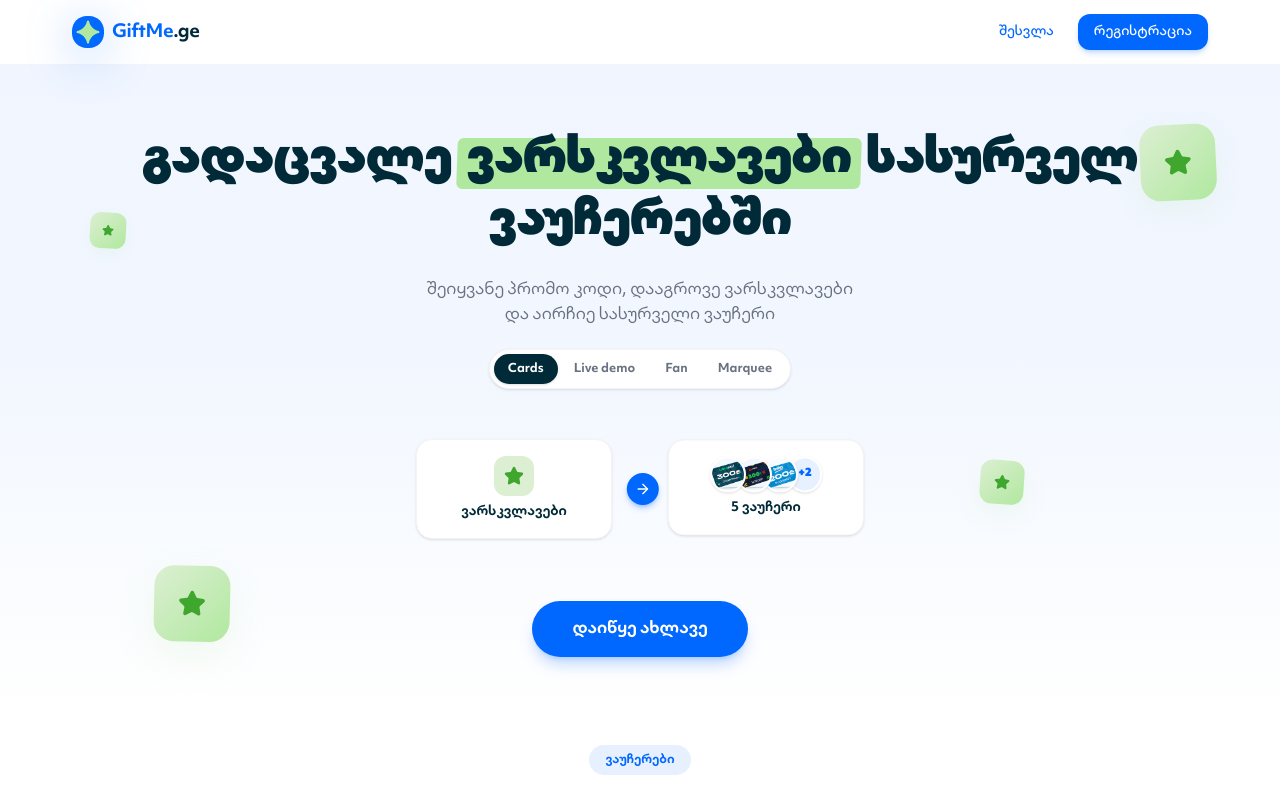
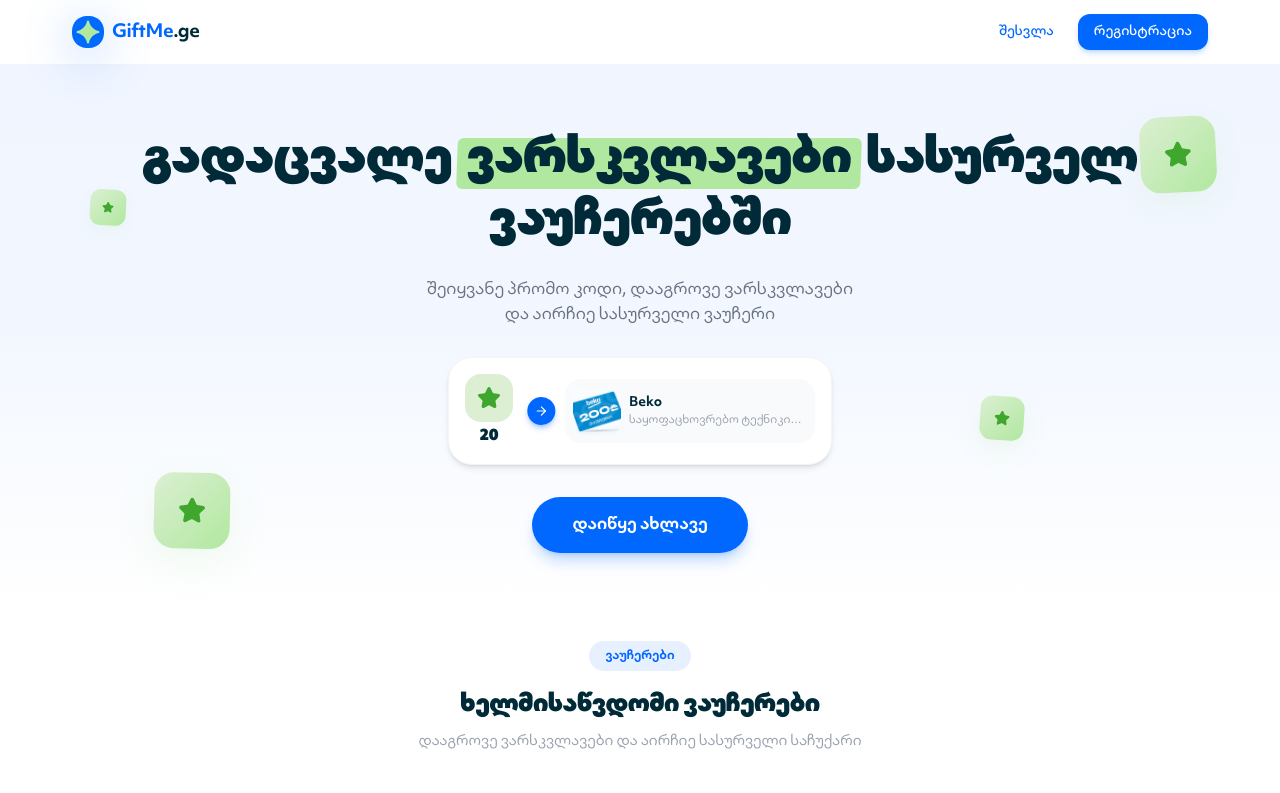
Before and after one commit to RekhoTMM/giftstar, a React (Vite) app: page / in a window 1280 px wide. Shown: the top 793 px of the page. Built offline with nearby package versions, Linux system fonts and the light colour scheme.

Commit message:
Keep only live demo variant for guest hero illustration
https://claude.ai/code/session_018nZsb3cgLzFpuyRGNaFWS9

```diff
--- a/src/app/components/hero-section.tsx
+++ b/src/app/components/hero-section.tsx
@@ -85,12 +85,9 @@ export function HeroSection({ onRegister, selectedVoucherIndex, onSelectVoucher
   );
 }
 
-/* ─── Guest hero (variant comparison) ─── */
-type IllustrationVariant = "cards" | "demo" | "fan" | "marquee";
-
+/* ─── Guest hero ─── */
 function GuestHero({ onRegister }: { onRegister: () => void }) {
   const { t } = useLanguage();
-  const [variant, setVariant] = useState<IllustrationVariant>("cards");
 
   return (
     <motion.div
@@ -99,41 +96,11 @@ function GuestHero({ onRegister }: { onRegister: () => void }) {
       transition={{ duration: 0.4, delay: 0.15 }}
       className="text-center flex flex-col items-center"
     >
-      <p className="text-gray-500 max-w-md mb-5" style={{ fontSize: "1rem", lineHeight: 1.6 }}>
+      <p className="text-gray-500 max-w-md mb-7" style={{ fontSize: "1rem", lineHeight: 1.6 }}>
         {t("hero.guest.subtitle")}
       </p>
 
-      {/* Variant tabs */}
-      <div className="flex justify-center mb-5">
-        <div className="inline-flex bg-white rounded-full p-1 shadow-sm border border-gray-100 gap-0.5 flex-wrap">
-          {([
-            { id: "cards", label: "Cards" },
-            { id: "demo", label: "Live demo" },
-            { id: "fan", label: "Fan" },
-            { id: "marquee", label: "Marquee" },
-          ] as const).map((tab) => (
-            <button
-              key={tab.id}
-              onClick={() => setVariant(tab.id)}
-              className={`px-3.5 py-1.5 rounded-full transition-all duration-200 ${
-                variant === tab.id ? "bg-[#002a38] text-white shadow-sm" : "text-gray-500 hover:text-[#002a38]"
-              }`}
-              style={{ fontSize: "0.75rem", fontWeight: 600 }}
-            >
-              {tab.label}
-            </button>
-          ))}
-        </div>
-      </div>
-
-      <div className="w-full flex justify-center min-h-[160px] items-center">
-        <AnimatePresence mode="wait">
-          {variant === "cards" && <IllustrationCards key="cards" />}
-          {variant === "demo" && <IllustrationDemo key="demo" />}
-          {variant === "fan" && <IllustrationFan key="fan" />}
-          {variant === "marquee" && <IllustrationMarquee key="marquee" />}
-        </AnimatePresence>
-      </div>
+      <IllustrationDemo />
 
       <motion.button
         whileTap={{ scale: 0.97 }}
@@ -148,71 +115,7 @@ function GuestHero({ onRegister }: { onRegister: () => void }) {
   );
 }
 
-/* Variant A — original two-card swap */
-function IllustrationCards() {
-  const { t } = useLanguage();
-  return (
-    <motion.div
-      initial={{ opacity: 0, scale: 0.96 }}
-      animate={{ opacity: 1, scale: 1 }}
-      exit={{ opacity: 0, scale: 0.96 }}
-      transition={{ duration: 0.3 }}
-      className="w-full max-w-md flex items-center justify-center gap-2 sm:gap-3"
-    >
-      <motion.div
-        animate={{ y: [0, -4, 0] }}
-        transition={{ duration: 3, repeat: Infinity, ease: "easeInOut" }}
-        className="flex-1 bg-white rounded-2xl border border-gray-100 shadow-sm p-3 sm:p-4 flex flex-col items-center gap-1.5"
-      >
-        <div className="w-10 h-10 rounded-xl bg-[#DCEFD2] flex items-center justify-center">
-          <Star className="w-5 h-5 text-[#3FA62E] fill-[#3FA62E]" />
-        </div>
-        <span className="text-[#002a38]" style={{ fontSize: "0.8125rem", fontWeight: 700 }}>
-          {t("hero.swap.starsLabel")}
-        </span>
-      </motion.div>
-
-      <motion.div
-        animate={{ x: [0, 4, 0] }}
-        transition={{ duration: 1.8, repeat: Infinity, ease: "easeInOut" }}
-        className="w-8 h-8 rounded-full bg-[#0068ff] flex items-center justify-center shadow-md shadow-[#0068ff]/30 shrink-0"
-      >
-        <ArrowRight className="w-4 h-4 text-white" />
-      </motion.div>
-
-      <motion.div
-        animate={{ y: [0, -4, 0] }}
-        transition={{ duration: 3, repeat: Infinity, ease: "easeInOut", delay: 0.6 }}
-        className="flex-1 bg-white rounded-2xl border border-gray-100 shadow-sm p-3 sm:p-4 flex flex-col items-center gap-1.5"
-      >
-        <div className="flex items-center">
-          {vouchers.slice(0, 3).map((v, i) => (
-            <div
-              key={v.id}
-              className="w-9 h-9 rounded-full overflow-hidden bg-gray-50 border-[2px] border-white shadow-sm"
-              style={{ marginLeft: i === 0 ? 0 : -10, zIndex: 3 - i }}
-            >
-              <ImageWithFallback src={v.image} alt="" className="w-full h-full object-cover" />
-            </div>
-          ))}
-          <div
-            className="h-9 px-2 rounded-full bg-[#e6f0ff] border-[2px] border-white shadow-sm flex items-center justify-center"
-            style={{ marginLeft: -10 }}
-          >
-            <span className="text-[#0068ff]" style={{ fontSize: "0.6875rem", fontWeight: 800 }}>
-              +{vouchers.length - 3}
-            </span>
-          </div>
-        </div>
-        <span className="text-[#002a38]" style={{ fontSize: "0.8125rem", fontWeight: 700 }}>
-          {vouchers.length} {t("hero.swap.buy").toLowerCase()}
-        </span>
-      </motion.div>
-    </motion.div>
-  );
-}
-
-/* Variant B — auto-playing swap demo */
+/* Auto-playing swap demo */
 function IllustrationDemo() {
   const { t } = useLanguage();
   const [idx, setIdx] = useState(0);
@@ -227,11 +130,9 @@ function IllustrationDemo() {
     <motion.div
       initial={{ opacity: 0, scale: 0.96 }}
       animate={{ opacity: 1, scale: 1 }}
-      exit={{ opacity: 0, scale: 0.96 }}
-      transition={{ duration: 0.3 }}
+      transition={{ duration: 0.4 }}
       className="w-full max-w-sm bg-white rounded-3xl border border-gray-100 shadow-md p-4 flex items-center gap-3"
     >
-      {/* Stars side */}
       <div className="flex flex-col items-center gap-1 shrink-0">
         <div className="w-12 h-12 rounded-2xl bg-[#DCEFD2] flex items-center justify-center">
           <Star className="w-6 h-6 text-[#3FA62E] fill-[#3FA62E]" />
@@ -255,7 +156,6 @@ function IllustrationDemo() {
         <ArrowRight className="w-3.5 h-3.5 text-white" />
       </motion.div>
 
-      {/* Voucher side */}
       <div className="flex items-center gap-2 flex-1 min-w-0 bg-gray-50 rounded-2xl p-2">
         <AnimatePresence mode="wait">
           <motion.div
@@ -286,118 +186,6 @@ function IllustrationDemo() {
             </p>
           </motion.div>
         </AnimatePresence>
-      </div>
-    </motion.div>
-  );
-}
-
-/* Variant C — fan of voucher cards + star burst */
-function IllustrationFan() {
-  return (
-    <motion.div
-      initial={{ opacity: 0, scale: 0.96 }}
-      animate={{ opacity: 1, scale: 1 }}
-      exit={{ opacity: 0, scale: 0.96 }}
-      transition={{ duration: 0.3 }}
-      className="relative w-full max-w-md h-[180px] flex items-center justify-center"
-    >
-      {/* Fanned cards */}
-      <div className="relative w-44 h-32">
-        {vouchers.slice(0, 5).map((v, i) => {
-          const total = Math.min(vouchers.length, 5);
-          const center = (total - 1) / 2;
-          const angle = (i - center) * 12;
-          const offset = (i - center) * 18;
-          return (
-            <motion.div
-              key={v.id}
-              initial={{ opacity: 0, y: 20, rotate: 0 }}
-              animate={{ opacity: 1, y: 0, rotate: angle }}
-              transition={{ duration: 0.5, delay: 0.05 * i }}
-              className="absolute top-0 left-1/2 w-24 h-32 rounded-2xl overflow-hidden bg-white shadow-lg border border-gray-100"
-              style={{
-                transform: `translateX(calc(-50% + ${offset}px)) rotate(${angle}deg)`,
-                transformOrigin: "bottom center",
-                zIndex: i,
-              }}
-            >
-              <div className="w-full h-2/3 overflow-hidden bg-gray-50">
-                <ImageWithFallback src={v.image} alt="" className="w-full h-full object-cover" />
-              </div>
-              <div className="flex items-center justify-center gap-1 h-1/3">
-                <Star className="w-3 h-3 text-[#3FA62E] fill-[#3FA62E]" />
-                <span className="text-[#002a38]" style={{ fontSize: "0.6875rem", fontWeight: 800 }}>{v.stars}</span>
-              </div>
-            </motion.div>
-          );
-        })}
-      </div>
-
-      {/* Star burst overlay */}
-      <motion.div
-        initial={{ scale: 0, opacity: 0 }}
-        animate={{ scale: 1, opacity: 1 }}
-        transition={{ duration: 0.5, delay: 0.35, type: "spring" }}
-        className="absolute -top-2 right-6 sm:right-10"
-      >
-        <motion.div
-          animate={{ rotate: [0, 8, 0, -8, 0] }}
-          transition={{ duration: 4, repeat: Infinity, ease: "easeInOut" }}
-          className="w-14 h-14 rounded-2xl bg-gradient-to-br from-[#DCEFD2] to-[#B0E89F] flex items-center justify-center shadow-lg shadow-green-300/40"
-        >
-          <Star className="w-7 h-7 text-[#3FA62E] fill-[#3FA62E]" />
-        </motion.div>
-      </motion.div>
-    </motion.div>
-  );
-}
-
-/* Variant D — horizontal marquee */
-function IllustrationMarquee() {
-  const { t } = useLanguage();
-  const items = [...vouchers, ...vouchers];
-  return (
-    <motion.div
-      initial={{ opacity: 0 }}
-      animate={{ opacity: 1 }}
-      exit={{ opacity: 0 }}
-      transition={{ duration: 0.3 }}
-      className="w-full max-w-md flex flex-col items-center gap-3"
-    >
-      <div className="flex items-center gap-2 bg-white rounded-full border border-gray-100 shadow-sm px-3 py-1.5">
-        <Star className="w-4 h-4 text-[#3FA62E] fill-[#3FA62E]" />
-        <span className="text-[#002a38]" style={{ fontSize: "0.8125rem", fontWeight: 700 }}>
-          {t("hero.swap.starsLabel")}
-        </span>
-        <ArrowRight className="w-3.5 h-3.5 text-[#0068ff]" />
-        <span className="text-gray-500" style={{ fontSize: "0.75rem", fontWeight: 600 }}>
-          {vouchers.length}+ {t("hero.swap.buy").toLowerCase()}
-        </span>
-      </div>
-
-      <div className="relative w-full overflow-hidden" style={{ maskImage: "linear-gradient(90deg, transparent, black 12%, black 88%, transparent)", WebkitMaskImage: "linear-gradient(90deg, transparent, black 12%, black 88%, transparent)" }}>
-        <motion.div
-          animate={{ x: ["0%", "-50%"] }}
-          transition={{ duration: 18, repeat: Infinity, ease: "linear" }}
-          className="flex gap-3 w-max"
-        >
-          {items.map((v, i) => (
-            <div key={`${v.id}-${i}`} className="flex items-center gap-2 bg-white rounded-2xl border border-gray-100 shadow-sm p-2 pr-3 shrink-0">
-              <div className="w-10 h-10 rounded-lg overflow-hidden bg-gray-50">
-                <ImageWithFallback src={v.image} alt="" className="w-full h-full object-cover" />
-              </div>
-              <div className="flex flex-col text-left">
-                <span className="text-[#002a38]" style={{ fontSize: "0.75rem", fontWeight: 700 }}>
-                  {t(`vouchers.cards.${v.translationKey}.name`)}
-                </span>
-                <span className="flex items-center gap-0.5">
-                  <Star className="w-2.5 h-2.5 text-[#3FA62E] fill-[#3FA62E]" />
-                  <span className="text-[#002a38]" style={{ fontSize: "0.6875rem", fontWeight: 700 }}>{v.stars}</span>
-                </span>
-              </div>
-            </div>
-          ))}
-        </motion.div>
       </div>
     </motion.div>
   );
```
